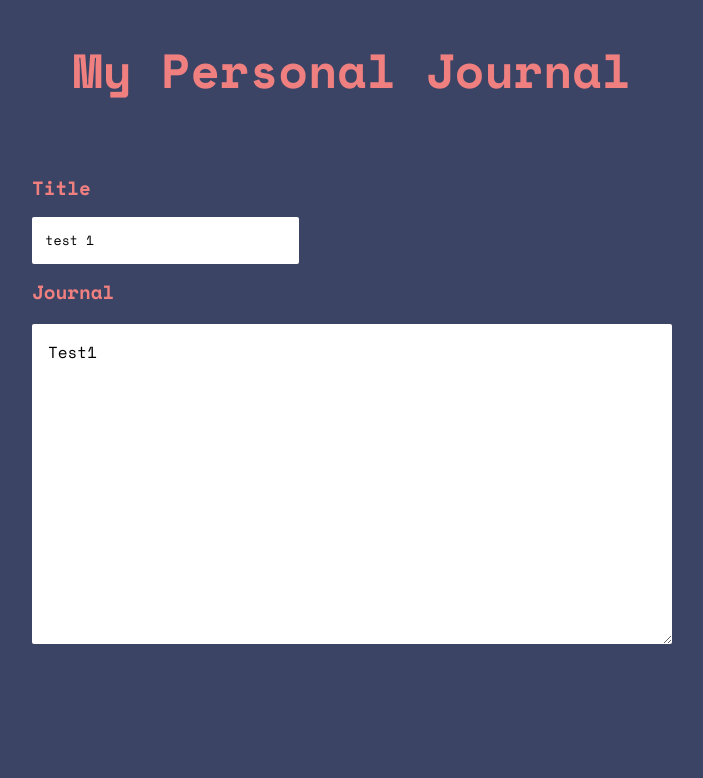
After one commit to ShubhamPatel33/Lantern, a Django app: page /diary-list/1 in a window 1280 px wide. The commit adds this page. Shown: the top 778 px of the page, without its empty margins (288-991 px from the left). Run offline with Django 3.2, Linux system fonts and the light colour scheme; data comes from the database, SQL or seed files in the repository; both versions use the stored data as it was after the commit; some libraries are stand-ins or nearby versions.

Commit message:
single list diary done

```diff
--- a/Contact-Us.css
+++ b/Contact-Us.css
@@ -5,7 +5,7 @@
 .u-section-1 .u-image-1 {
   width: 395px;
   height: 395px;
-  background-image: url("images/g865004ef745cb494bf776364184d75494b78d1e525a401b3be2af2261f0f97f6e0676ee6da27998a7373e86382fa46a7303e344d47553df86bf652db15332811_1280.jpg");
+  background-image: url("static/images/g865004ef745cb494bf776364184d75494b78d1e525a401b3be2af2261f0f97f6e0676ee6da27998a7373e86382fa46a7303e344d47553df86bf652db15332811_1280.jpg");
   background-position: 50% 50%;
   margin: 50px auto 0;
 }
--- a/Contact-Us.html
+++ b/Contact-Us.html
@@ -65,7 +65,7 @@
         </div>
       </div></header>
     <section class="u-clearfix u-custom-color-1 u-valign-bottom u-section-1" id="sec-e391">
-      <div class="u-image u-image-circle u-preserve-proportions u-image-1" alt="" data-image-width="1280" data-image-height="1280"></div>
+      <div class="u-image u-image-circle u-preserve-proportions u-image-1" style="background-image:{% static 'images/g865004ef745cb494bf776364184d75494b78d1e525a401b3be2af2261f0f97f6e0676ee6da27998a7373e86382fa46a7303e344d47553df86bf652db15332811_1280.jpg' %}" alt="" data-image-width="1280" data-image-height="1280"></div>
       <h2 class="u-text u-text-1">Contact Us<span style="font-weight: 700;"></span>
       </h2>
       <div class="u-form u-form-1">
--- a/mentalhacks/music/urls.py
+++ b/mentalhacks/music/urls.py
@@ -10,6 +10,8 @@ urlpatterns = [
     path('color_game', views.color_game, name='color_game'),
     path('pacman_game', views.pacman, name='pacman'),
     path('meditation', views.meditation, name='mditation'),
+    path('diary-list', views.diary_list, name="diary_list"),
+    path('diary-list/<int:id>', views.diary_single, name="diary_single"),
     path('songsuggestion', views.songsuggestion, name='songsuggestion'),
 
 ]
--- a/mentalhacks/music/views.py
+++ b/mentalhacks/music/views.py
@@ -76,6 +76,17 @@ def meditation(request):
 def color_game(request):
     return render(request, "color_index.html")
 
+def diary_list(request):
+
+    data = Journal.objects.filter(user = request.user)
+    return render(request, "diary_list.html", {"data":data})
+
+def diary_single(request, id):
+    print(id)
+    data = Journal.objects.get(id = id)
+    print(data.content)
+    return render(request, "diary_single.html", {"data":data})
+
 # import spotipy
 
 
--- a/mentalhacks/static/css/Contact-Us.css
+++ b/mentalhacks/static/css/Contact-Us.css
@@ -5,7 +5,7 @@
 .u-section-1 .u-image-1 {
   width: 395px;
   height: 395px;
-  background-image: url("images/g865004ef745cb494bf776364184d75494b78d1e525a401b3be2af2261f0f97f6e0676ee6da27998a7373e86382fa46a7303e344d47553df86bf652db15332811_1280.jpg");
+  background-image: url("static/images/g865004ef745cb494bf776364184d75494b78d1e525a401b3be2af2261f0f97f6e0676ee6da27998a7373e86382fa46a7303e344d47553df86bf652db15332811_1280.jpg");
   background-position: 50% 50%;
   margin: 50px auto 0;
 }
--- a/mentalhacks/templates/aboutus.html
+++ b/mentalhacks/templates/aboutus.html
@@ -72,7 +72,7 @@
             <div class="u-layout-row">
               <div class="u-align-center u-container-style u-layout-cell u-left-cell u-size-23 u-layout-cell-1">
                 <div class="u-container-layout u-valign-bottom-lg u-valign-bottom-md u-valign-bottom-sm u-valign-bottom-xl u-valign-top-xs u-container-layout-1">
-                  <img alt="" class="u-image u-image-default u-image-1" src="images/g8bc12b11395952b1261e01da00335e5740717cb3b466cc7082f157f7ed0e4e8f7ee702fc583bd31d1d6d2c7f0cbe1296ea21a2118557674ff720ba5d9184e46f_1280.png" data-image-width="1144" data-image-height="1280">
+                  <img alt="" class="u-image u-image-default u-image-1" src="{% static 'images/g8bc12b11395952b1261e01da00335e5740717cb3b466cc7082f157f7ed0e4e8f7ee702fc583bd31d1d6d2c7f0cbe1296ea21a2118557674ff720ba5d9184e46f_1280.png'%}" data-image-width="1144" data-image-height="1280">
                 </div>
               </div>
               <div class="u-align-left u-container-style u-layout-cell u-right-cell u-size-37 u-layout-cell-2">
--- a/mentalhacks/templates/diary.html
+++ b/mentalhacks/templates/diary.html
@@ -37,6 +37,7 @@
                 id="entry-title"
                 class="entry-text-title"
                 placeholder="Name of entry ✏️"
+
               />
               <label for="entry" class="journal-label">Today's Entry</label>
               <textarea
--- /dev/null
+++ b/mentalhacks/templates/diary_single.html
@@ -0,0 +1,64 @@
+{% load static %}
+<!DOCTYPE html>
+<html lang="en">
+  <head>
+    <meta charset="UTF-8" />
+    <meta name="viewport" content="width=device-width, initial-scale=1.0" />
+    <!-- Main Style Sheet -->
+    <link rel="stylesheet" href="{% static 'css/diary_style.css' %}" />
+    <!-- Font Awesome -->
+    <link
+      rel="stylesheet"
+      href="https://use.fontawesome.com/releases/v5.13.1/css/all.css"
+      integrity="sha384-xxzQGERXS00kBmZW/6qxqJPyxW3UR0BPsL4c8ILaIWXva5kFi7TxkIIaMiKtqV1Q"
+      crossorigin="anonymous"
+    />
+    <!-- Google Fonts -->
+    <link
+      href="https://fonts.googleapis.com/css2?family=Space+Mono:ital,wght@0,400;0,700;1,400;1,700&display=swap"
+      rel="stylesheet"
+    />
+    <title>My Diary App</title>
+  </head>
+  <body>
+    <header><h1 class="title">My Personal Journal</h1></header>
+
+    <!-- Journal Entry Section -->
+    <section class="section journal-section">
+      <div class="container">
+        <div class="container-row container-row-journal">
+          <div class="container-item container-item-journal">
+
+              <label for="entry-title" class="journal-label">Title</label>
+              <input
+                type="text"
+                name="entry-title"
+                id="entry-title"
+                class="entry-text-title"
+                placeholder="Name of entry ✏️"
+                value = "{{data.title}}"
+              />
+              <label for="entry" class="journal-label">Journal</label>
+              <textarea
+                name="daily-entry"
+                id="entry"
+                class="entry-text-box"
+                placeholder="What's on your mind today? 💭"
+
+              >{{data.content}}</textarea>
+
+          </div>
+        </div>
+      </div>
+    </section>
+
+    <!-- Journal Entry Results -->
+    <section class="section sectionEntryResults" id="entryResultsSection">
+      <div class="container">
+        <div class="container-row entryResultRow"></div>
+      </div>
+    </section>
+
+    <script src="{% static 'script.js' %}"></script>
+  </body>
+</html>
--- a/mentalhacks/templates/songsuggestion.html
+++ b/mentalhacks/templates/songsuggestion.html
@@ -83,6 +83,6 @@
       </div>
     </section>
 
-    <script src="index.js"></script>
+    <!-- <script src="index.js"></script> -->
   </body>
 </html>
```
Also changed, not shown: mentalhacks/templates/diary_list.html (+92 -0 lines), mentalhacks/db.sqlite3, mentalhacks/static/images/default-image.jpg (added), mentalhacks/static/images/g865004ef745cb494bf776364184d75494b78d1e525a401b3be2af2261f0f97f6e0676ee6da27998a7373e86382fa46a7303e344d47553df86bf652db15332811_1280.jpg (added), mentalhacks/static/images/g8bc12b11395952b1261e01da00335e5740717cb3b466cc7082f157f7ed0e4e8f7ee702fc583bd31d1d6d2c7f0cbe1296ea21a2118557674ff720ba5d9184e46f_1280.png (added).
